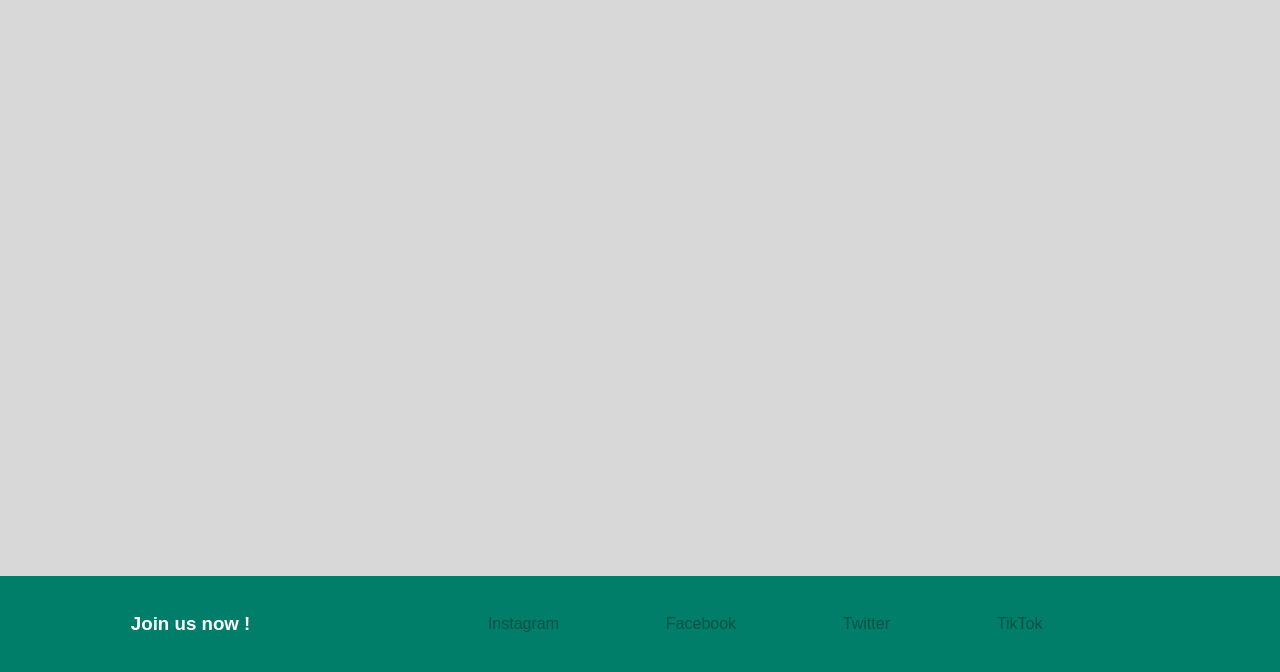
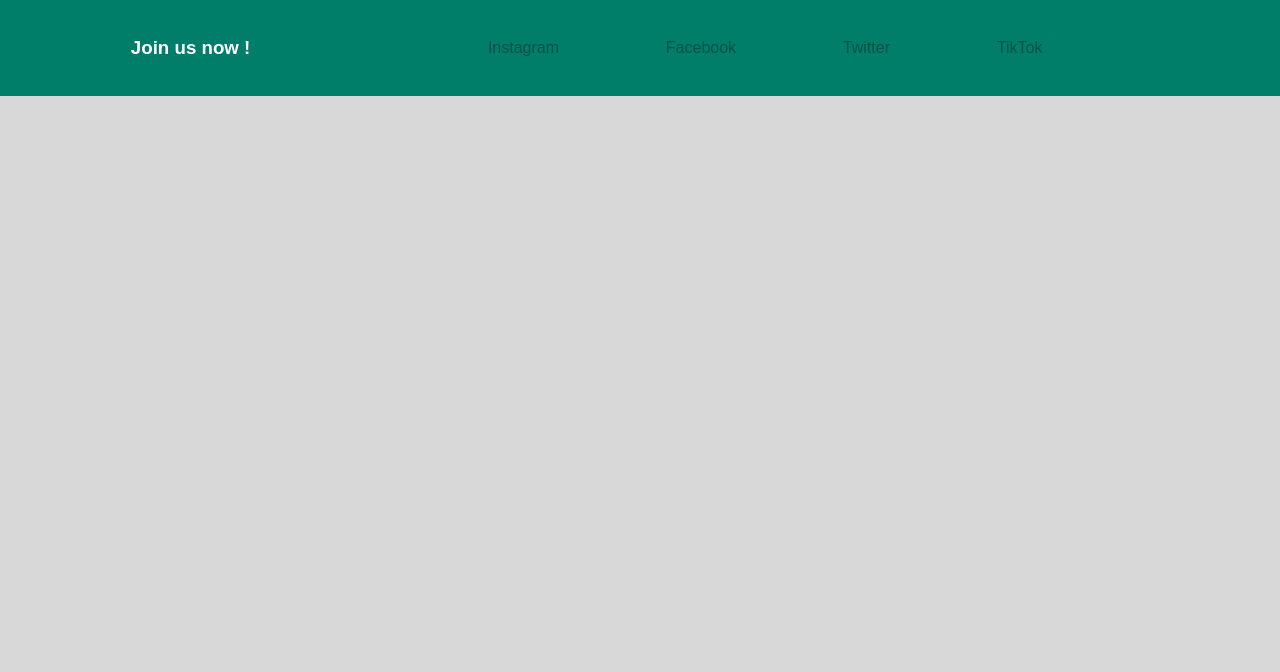
Before and after one commit to sandraMassonF/quiznight, a PHP site: page / in a window 1280 px wide. Shown: the part 128-800 px from the top of the page. Run offline with PHP 8.4, Linux system fonts and the light colour scheme.

Commit message:
delete absolute position for footer

```diff
--- a/asset/css/header-footer.css
+++ b/asset/css/header-footer.css
@@ -70,14 +70,6 @@ body {
 
 /* footer */
 
-
-.footer_container {
-position: absolute ;
-bottom: 0;
-width: 100%;
-}
-
-
 .footer {
   width: 100%;
   height: 6rem;
--- a/component/footer.php
+++ b/component/footer.php
@@ -1,5 +1,4 @@
-<footer class="footer_container">
-    <div class="footer">
+<footer class="footer">
     <h3>Join us now !</h3>
     <div class="social-box">
         <a href="#">Instagram</a>
@@ -7,7 +6,6 @@
         <a href="#">Twitter</a>
         <a href="#">TikTok</a>
     </div>
-    </div>
 </footer>
 </body>
 
```
Lines whose indentation alone changed are shown as unchanged.
